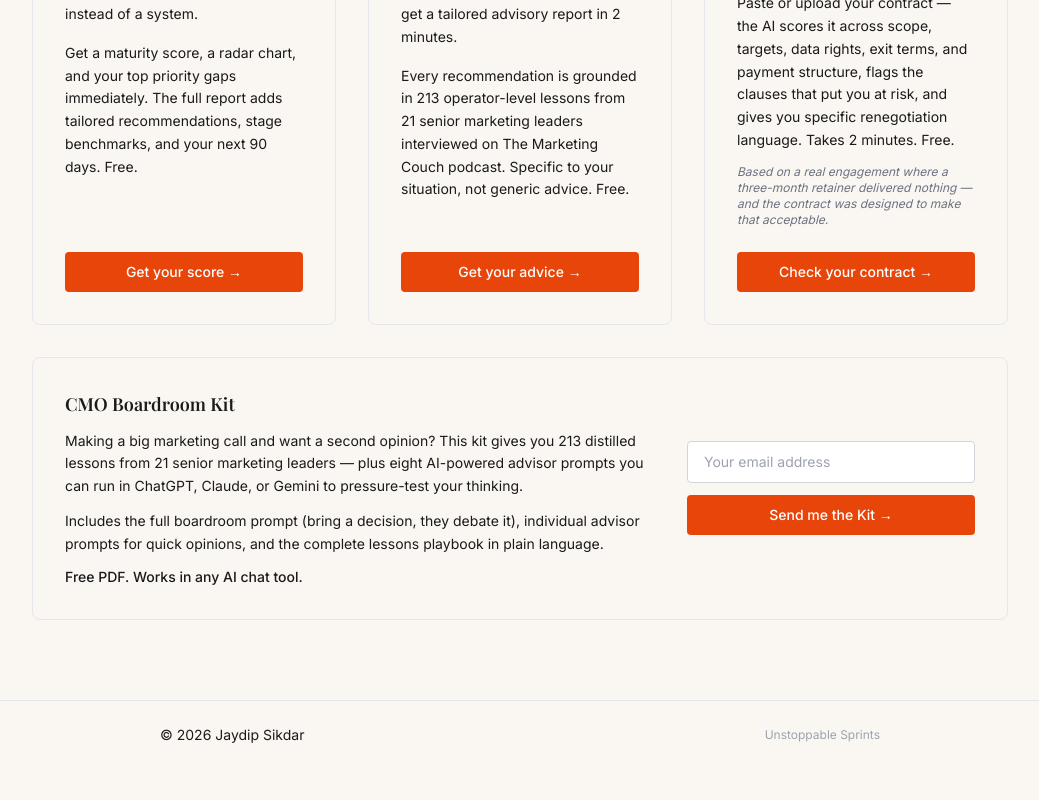
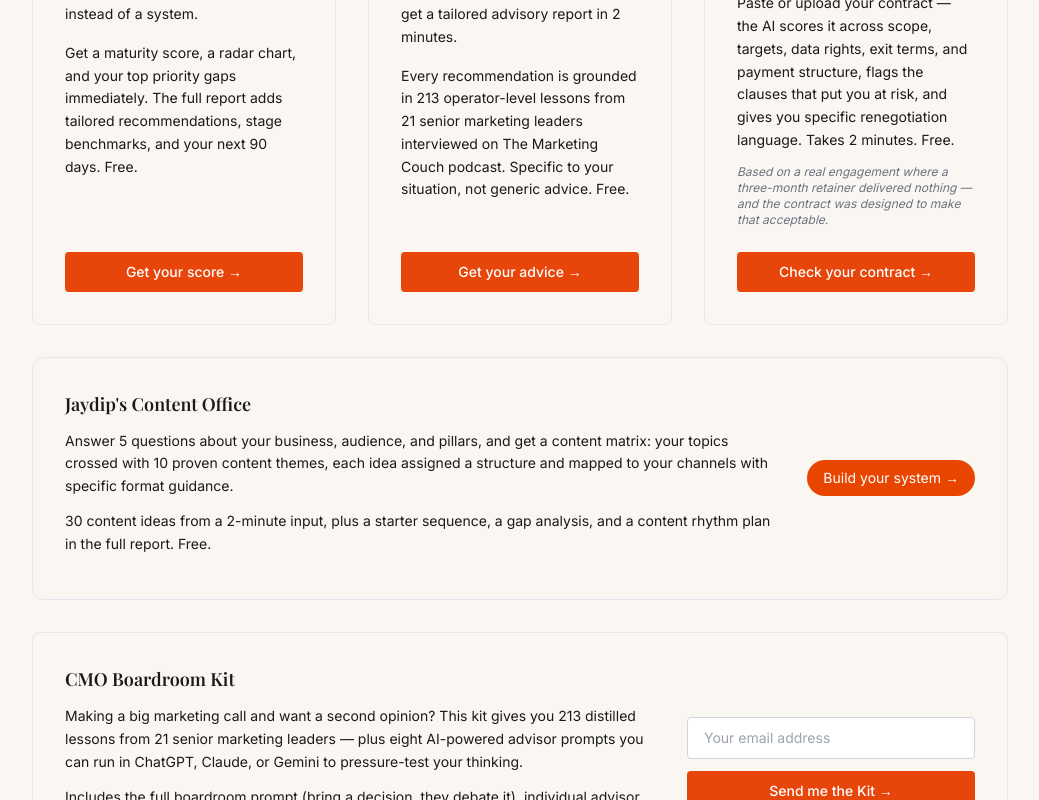
Before and after one commit to jaydipsikdar/jaydipsikdar-website, a Next.js app: page /resources in a window 1280 px wide. Shown: the part 450-1250 px from the top of the page, without its empty margins (120-1159 px from the left). Before the commit the page ends 1219 px from the top, so only its background shows below. Built offline with nearby package versions, Linux system fonts and the light colour scheme; a web font is replaced by a local one.

Commit message:
Add Content Office to resources page and cross-reference tools
New card in the resources grid, plus cross-links between the Content
Office and Marketing Maturity Score results pages so the two tools
point at each other.

```diff
--- a/src/app/resources/page.tsx
+++ b/src/app/resources/page.tsx
@@ -116,7 +116,33 @@ export default function ResourcesPage() {
 
       </div>
 
-      {/* Row 2 — CMO Boardroom Kit, full width */}
+      {/* Row 2 — Jaydip's Content Office, full width */}
+      <div className="grid grid-cols-1 gap-8 mb-8">
+        <div className="border border-[color:var(--border-hairline)] rounded-[var(--radius-lg)] p-8 flex flex-col md:flex-row md:items-center gap-8">
+          <div className="flex-1">
+            <h2 className="text-lg font-semibold mb-3">Jaydip&apos;s Content Office</h2>
+            <p className="text-brand-text text-sm leading-relaxed mb-3">
+              Answer 5 questions about your business, audience, and pillars, and get a content
+              matrix: your topics crossed with 10 proven content themes, each idea assigned a
+              structure and mapped to your channels with specific format guidance.
+            </p>
+            <p className="text-brand-text text-sm leading-relaxed mb-3">
+              30 content ideas from a 2-minute input, plus a starter sequence, a gap analysis, and
+              a content rhythm plan in the full report. Free.
+            </p>
+          </div>
+          <div className="w-full md:w-auto flex-shrink-0">
+            <a
+              href="/resources/content-office"
+              className="block text-center px-4 py-2 rounded-[var(--radius-pill)] bg-[color:var(--color-primary)] text-white text-sm font-normal hover:bg-[color:var(--color-primary-hover)] transition-colors"
+            >
+              Build your system →
+            </a>
+          </div>
+        </div>
+      </div>
+
+      {/* Row 3 — CMO Boardroom Kit, full width */}
       <div className="grid grid-cols-1 gap-8">
         <div className="border border-gray-200 rounded-lg p-8 flex flex-col md:flex-row md:items-center gap-8">
           <div className="flex-1">
--- a/src/components/MaturityScoreResults.tsx
+++ b/src/components/MaturityScoreResults.tsx
@@ -80,6 +80,17 @@ export default function MaturityScoreResults({ result }: { result: MaturityResul
           )
         })}
       </div>
+
+      <p className="text-center text-[13px] font-light font-sans text-[color:var(--text-muted)] mt-10">
+        Build your content system next.{' '}
+        <a
+          href="/resources/content-office"
+          className="text-[color:var(--color-primary)] hover:text-[color:var(--color-primary-hover)] transition-colors"
+        >
+          Try Jaydip&apos;s Content Office
+        </a>
+        .
+      </p>
     </div>
   )
 }
```
